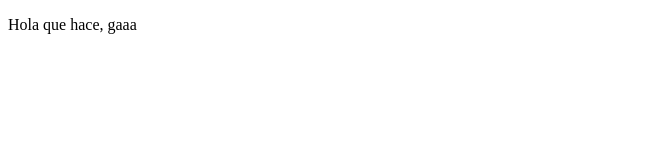
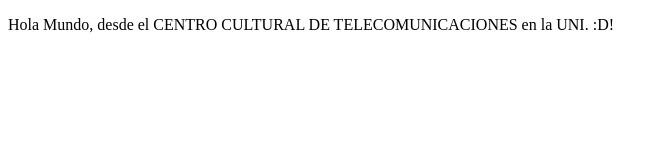
Before and after one commit to carloshuayamares/cct, a website: page public/index.html in a window 1280 px wide. Shown: the whole page, without its empty margins (0-667 px from the left). Drawn offline with Linux system fonts and the light colour scheme.

Commit message:
Update index.html
Update Pendiente

```diff
--- a/public/index.html
+++ b/public/index.html
@@ -9,7 +9,7 @@
 
 <body>
     <p>
-        Hola que hace, gaaa
+        Hola Mundo, desde el CENTRO CULTURAL DE TELECOMUNICACIONES en la UNI. :D!
     </p>
 </body>
 
```
